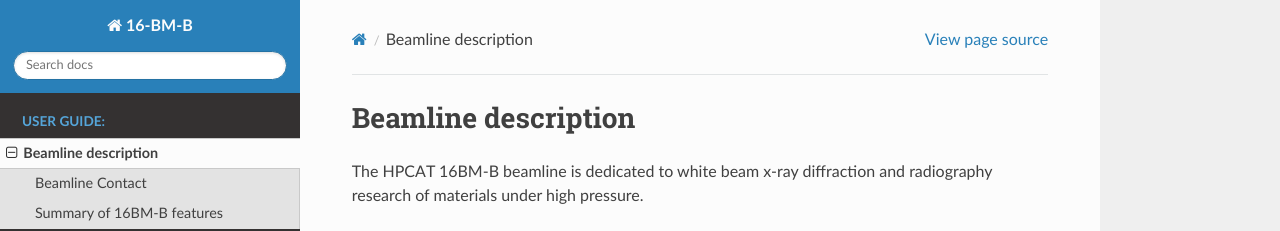
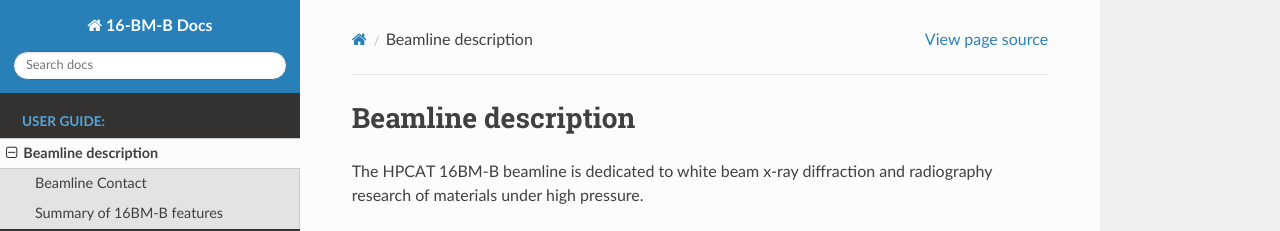
Before and after one commit to taeastmo/16BMB_manual, a Sphinx documentation site: the page built from docs/source/beamline_description.rst, in a window 1280 px wide. Shown: the top 231 px of the page. Built offline with Sphinx 7.4.7 and the Read the Docs theme 2.0.0, drawn with Linux system fonts in a browser that asks for light colours.

Commit message:
Update conf.py

```diff
--- a/docs/source/conf.py
+++ b/docs/source/conf.py
@@ -17,7 +17,7 @@
 
 # -- Project information -----------------------------------------------------
 
-project = '16-BM-B'
+project = '16-BM-B Docs'
 copyright = '2022, R. Hrubiak'
 author = 'R. Hrubiak'
 
```
